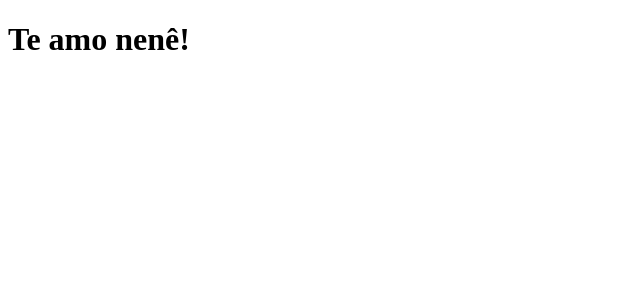
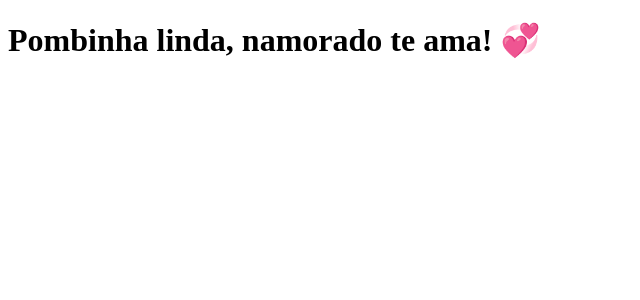
Before and after one commit to BrunoPaschoal/clone-tabnews, a Next.js app: page / in a window 1280 px wide. Shown: the top 300 px of the page, without its empty margins (0-640 px from the left). Built offline with nearby package versions, Linux system fonts and the light colour scheme.

Commit message:
Alteração de mensagem

```diff
--- a/pages/index.js
+++ b/pages/index.js
@@ -1,5 +1,5 @@
 function Home () {
-    return <h1>Te amo nenê!</h1>
+    return <h1>Pombinha linda, namorado te ama! 💞</h1>
 }
 
 export default Home;
```
